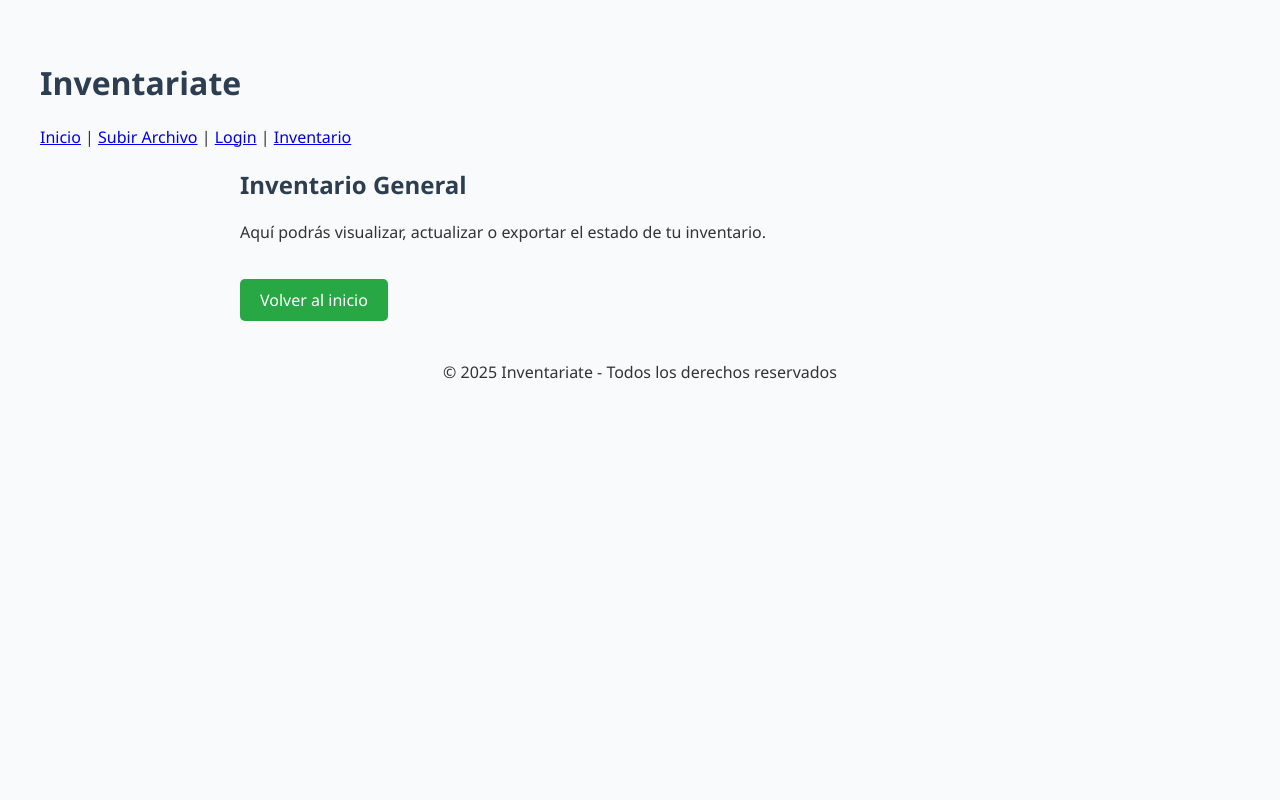
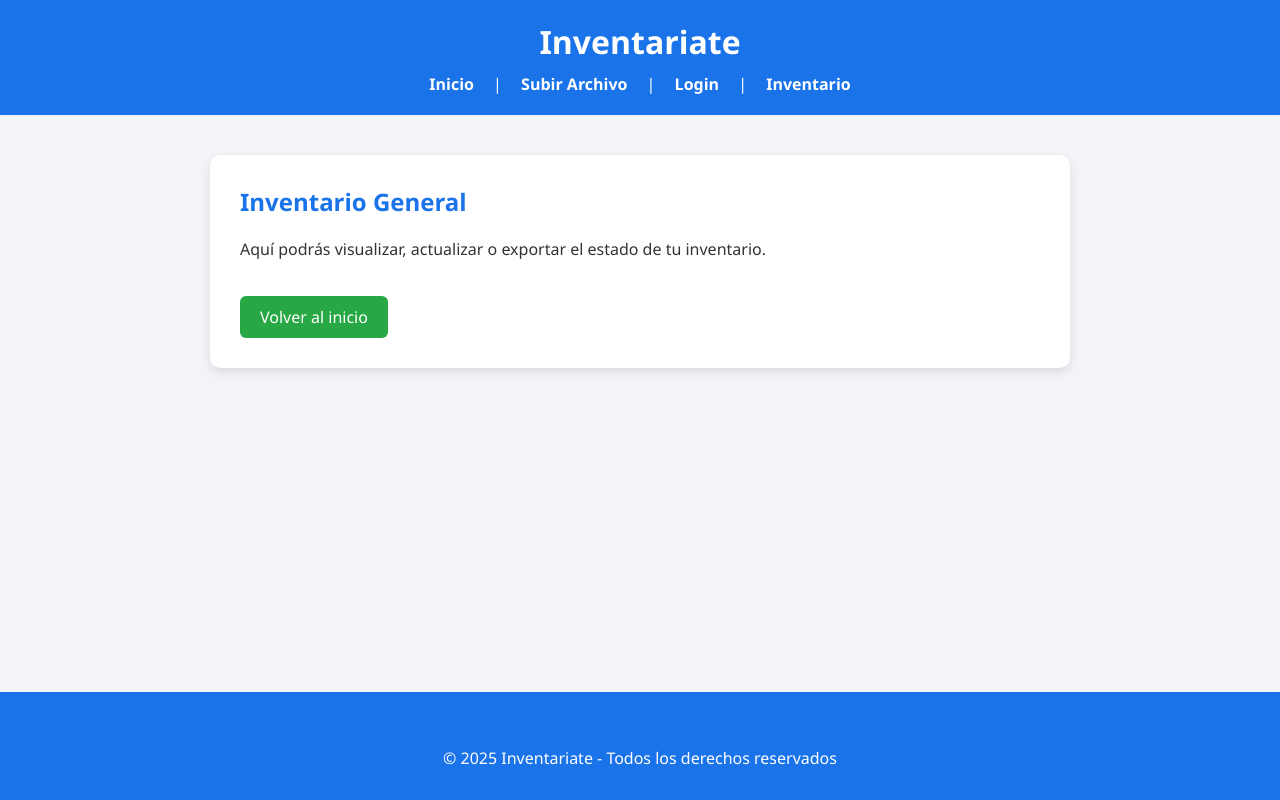
Before and after one commit to mk1871/inventariate, a Flask app: page /inventario in a window 1280 px wide. Run offline with Flask 3, Linux system fonts and the light colour scheme.

Commit message:
estilos modificados

```diff
--- a/static/style.css
+++ b/static/style.css
@@ -1,47 +1,90 @@
 body {
     font-family: 'Segoe UI', Tahoma, Geneva, Verdana, sans-serif;
-    background-color: #f9fafb;
+    background-color: #f2f4f8;
+    margin: 0;
+    padding: 0;
     color: #333;
-    padding: 40px;
+}
+
+header {
+    background-color: #1a73e8;
+    color: white;
+    padding: 20px;
+    text-align: center;
+}
+
+header h1 {
     margin: 0;
 }
 
-h1, h2 {
-    color: #2c3e50;
+nav {
+    margin-top: 10px;
 }
 
-form {
-    background: #fff;
-    padding: 25px;
+nav a {
+    color: white;
+    margin: 0 15px;
+    text-decoration: none;
+    font-weight: bold;
+}
+
+nav a:hover {
+    text-decoration: underline;
+}
+
+main {
+    max-width: 800px;
+    margin: 40px auto;
+    background-color: white;
+    padding: 30px;
     border-radius: 10px;
     box-shadow: 0 4px 10px rgba(0, 0, 0, 0.1);
-    max-width: 500px;
-    margin: auto;
+}
+
+footer {
+    background-color: #1a73e8;
+    color: white;
+    text-align: center;
+    padding: 15px 0;
+    position: fixed;
+    width: 100%;
+    bottom: 0;
+}
+
+h2 {
+    color: #1a73e8;
+    margin-top: 0;
 }
 
 label {
+    display: block;
+    margin-top: 15px;
     font-weight: bold;
-    display: block;
-    margin-bottom: 5px;
 }
 
-input[type="file"], input[type="submit"] {
+input[type="text"],
+input[type="password"],
+input[type="file"],
+input[type="submit"] {
     width: 100%;
     padding: 10px;
-    margin-top: 10px;
+    margin-top: 5px;
     border: 1px solid #ccc;
-    border-radius: 5px;
+    border-radius: 6px;
+    box-sizing: border-box;
 }
 
 input[type="submit"] {
-    background-color: #007bff;
+    background-color: #1a73e8;
     color: white;
+    font-weight: bold;
+    border: none;
     cursor: pointer;
-    transition: background 0.3s ease;
+    margin-top: 20px;
 }
 
 input[type="submit"]:hover {
-    background-color: #0056b3;
+    background-color: #0f5ccd;
 }
 
 .boton-descargar {
@@ -51,14 +94,9 @@ input[type="submit"]:hover {
     background-color: #28a745;
     color: white;
     text-decoration: none;
-    border-radius: 5px;
+    border-radius: 6px;
 }
 
 .boton-descargar:hover {
     background-color: #218838;
 }
-
-.container {
-    max-width: 800px;
-    margin: auto;
-}
```
